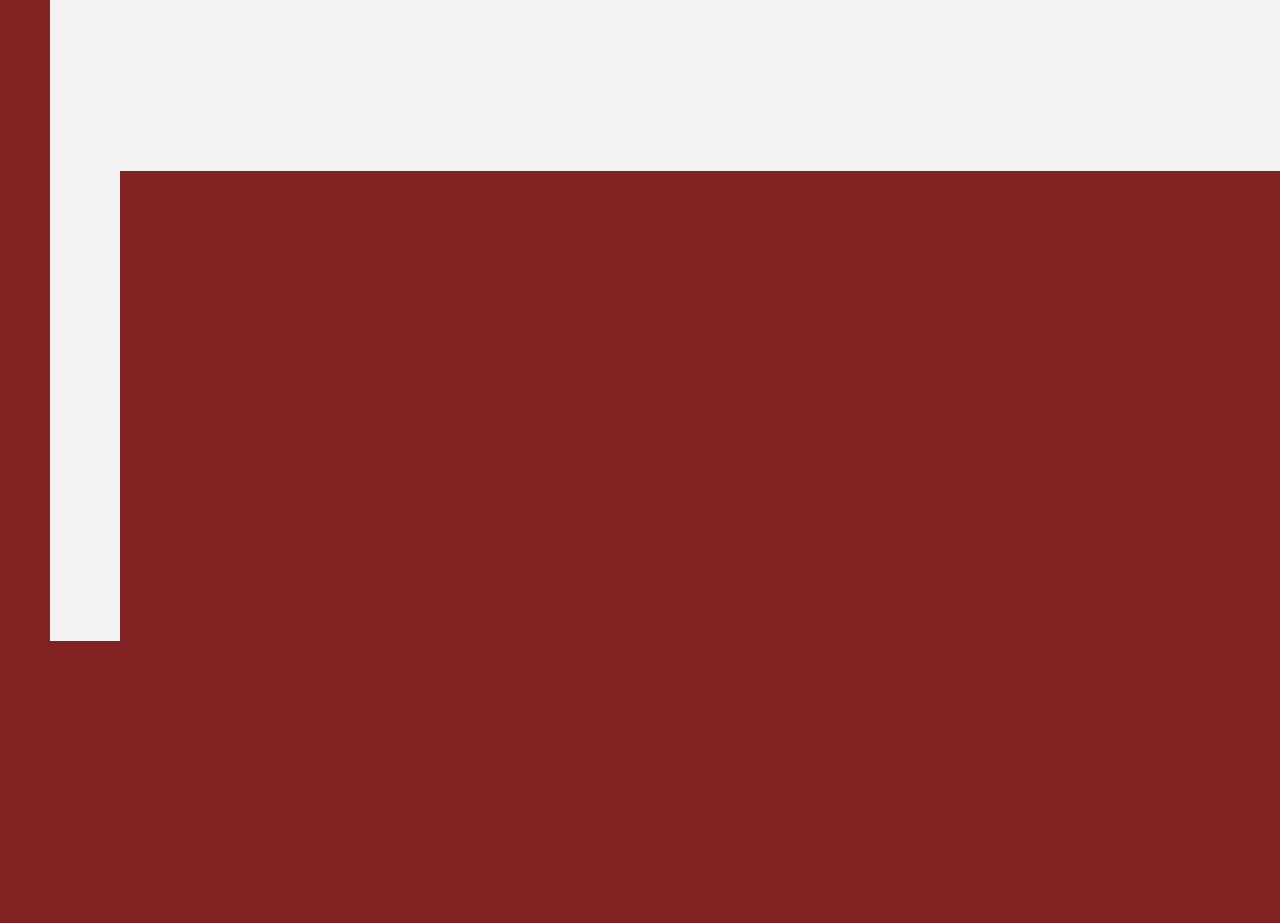
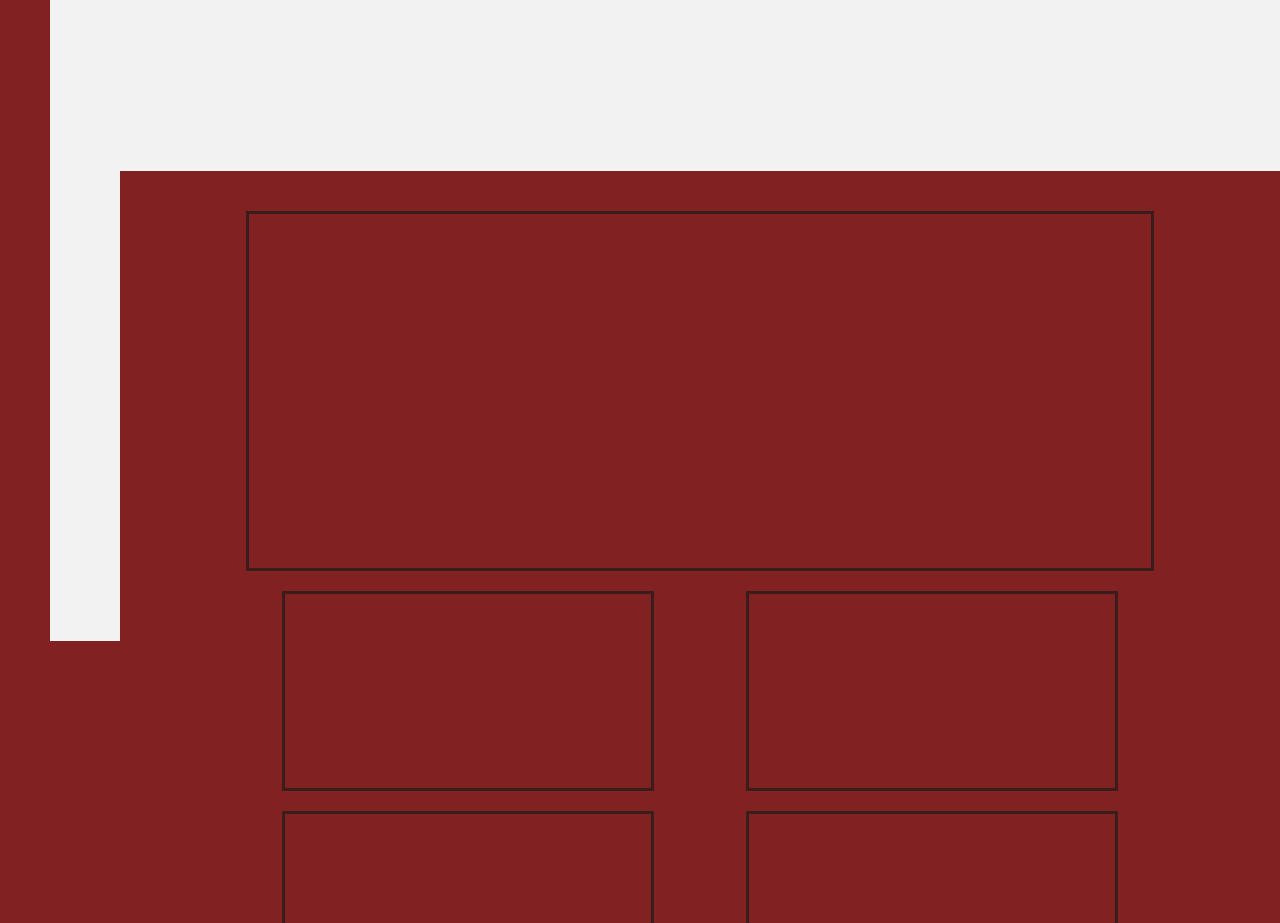
Before and after one commit to Widewanderer/Portfolio-Site, a plain HTML site: page index.html in a window 1280 px wide. Shown: the part 159-1082 px from the top of the page. Before the commit the page ends 800 px from the top, so only its background shows below. Drawn offline with Linux system fonts and the light colour scheme.

Commit message:
Added flexboxes, adjusted flexboxes to be centered in area to right of strip.

```diff
--- a/assets/style.css
+++ b/assets/style.css
@@ -11,7 +11,7 @@ h3 {
 }
 /* Top banner with photo and info, why red to right  */
 header {
-  margin-left: 110px;
+  margin-left: 120px;
   height: 330px;
   background-color: var(--stripLight);
 }
@@ -50,7 +50,7 @@ Body {
   z-index: 9999;
 }
 .content {
-  margin-left: 20px; /* Adjust the margin to create space for the stripe */
+  margin-left: 120px; /* Adjust the margin to create space for the stripe */
 }
 
 section {
@@ -59,3 +59,23 @@ section {
   margin: 30px auto;
   border: 10px;
 }
+
+.flexbox-container {
+  display: flex;
+  flex-wrap: wrap;
+  justify-content: space-around;
+  margin-left: 10%;
+  margin-right: 10%;
+}
+
+.flexbox-item {
+  margin: 10px;
+  border: 3px solid #1b1a1ab4;
+  width: 40%;
+  min-height: 200px;
+}
+
+.coding-item-1 {
+  width: 100%;
+  height: 90%;
+}
--- a/index.html
+++ b/index.html
@@ -26,7 +26,13 @@
     </header>
     <div class="stripe"></div>
     <div class="content">
-    <section></section>
+    <section class="flexbox-container">
+      <div class="flexbox-item coding-item-1"></div>
+      <div class="flexbox-item coding-item-2"></div>
+      <div class="flexbox-item coding-item-3"></div>
+      <div class="flexbox-item coding-item-4"></div>
+      <div class="flexbox-item coding-item-5"></div>
+    </section>
     <main></main>
   </body>
   <footer></footer>
```
Also changed, not shown: assets/images/coming-soon-neon-sign.jpg (added), assets/images/green-neon-text-coming-soon-green-neon-text-coming-soon-illustration-115797978.webp (added).
